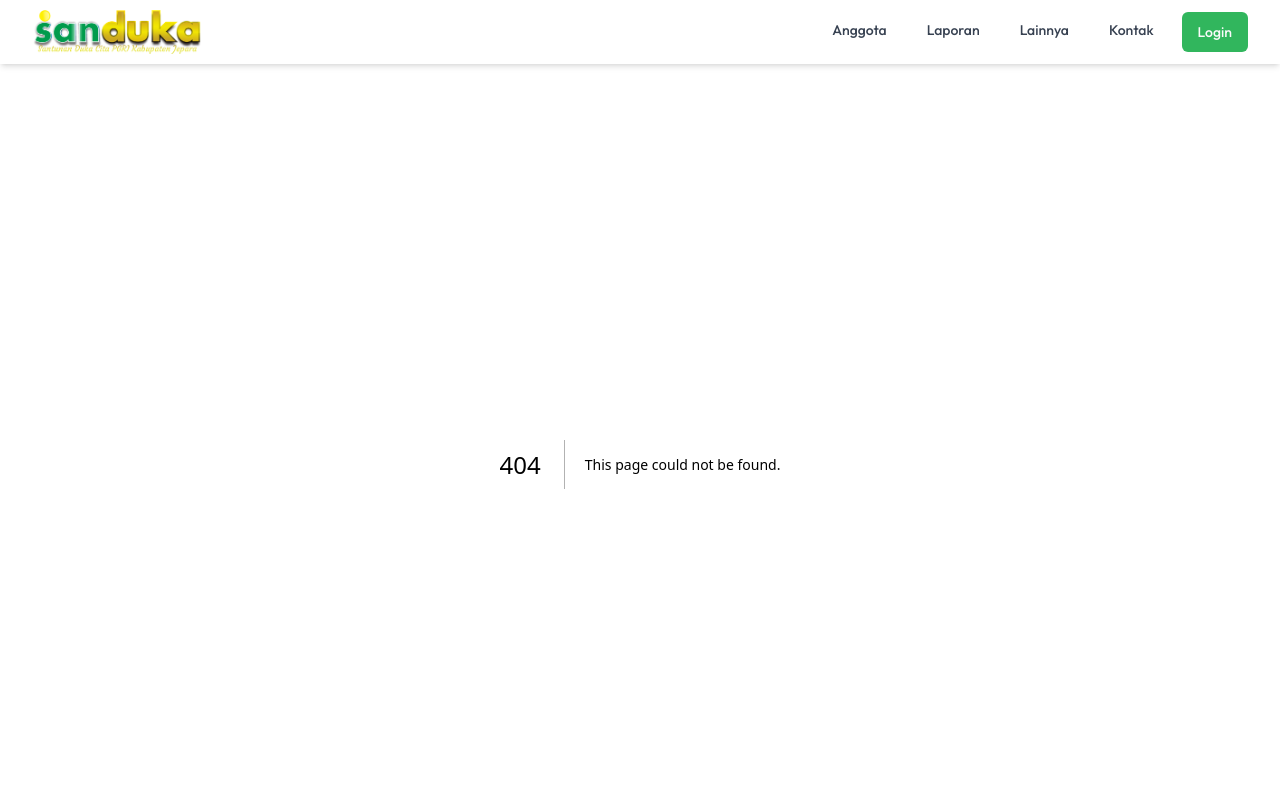
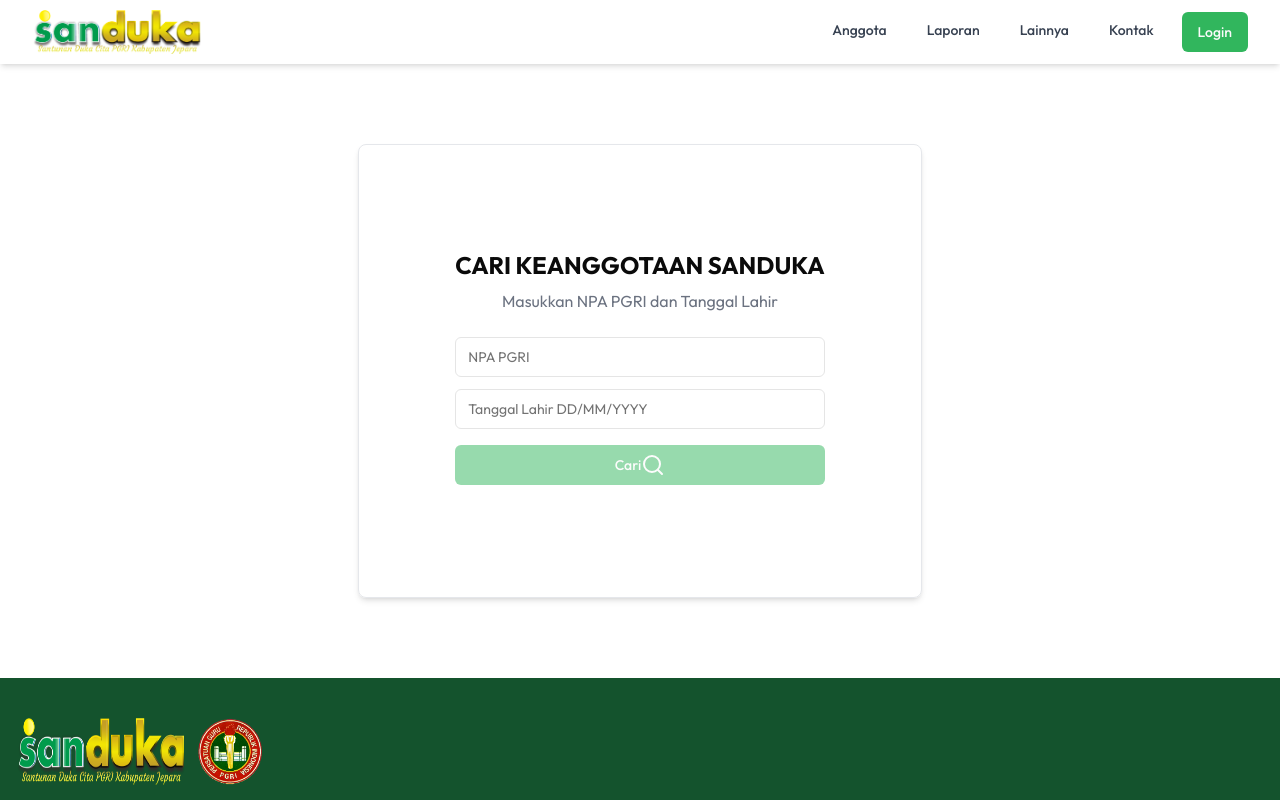
Before and after one commit to praditya19/sanduka-fe, a Next.js app: page /cari-anggota in a window 1280 px wide. Before the commit this address had no page. Shown: the top 800 px of the page. Built offline with nearby package versions, Linux system fonts and the light colour scheme.

Commit message:
done feature cari anggota

```diff
--- /dev/null
+++ b/app/(auth)/cari-anggota/page.jsx
@@ -0,0 +1,97 @@
+"use client";
+import React, { useState } from "react";
+import { Input } from "@/components/ui/input";
+import { Button } from "@/components/ui/button";
+import {
+  Alert,
+  AlertDescription,
+  AlertTitle,
+} from "@/components/ui/alert";
+import Link from "next/link";
+import { LoaderIcon, Search, AlertCircle } from "lucide-react";
+
+const members = [
+  { npa: "12345", dob: "01/01/1980", name: "John Doe" },
+  { npa: "67890", dob: "15/07/1975", name: "Jane Smith" },
+  { npa: "01070", dob: "01/07/2004", name: "Nanda DK" },
+  // Add more members as needed
+];
+
+function CariAnggota() {
+  const [npa, setNpa] = useState("");
+  const [dob, setDob] = useState("");
+  const [loader, setLoader] = useState(false);
+  const [memberData, setMemberData] = useState(null);
+  const [error, setError] = useState("");
+
+  const onSearch = async () => {
+    setLoader(true);
+    setTimeout(() => {
+      setLoader(false);
+      const member = members.find(
+        (m) => m.npa === npa && m.dob === dob
+      );
+      if (member) {
+        setMemberData(member);
+        setError("");
+      } else {
+        setMemberData(null);
+        setError("Data Anggota Tidak Ditemukan");
+      }
+    }, 2000);
+  };
+
+  return (
+    <div className="flex items-baseline justify-center my-20">
+      <div className="flex flex-col items-center justify-center p-24 border border-gray-200 rounded-lg shadow-md">
+        <h2 className="font-bold text-2xl mt-2">CARI KEANGGOTAAN SANDUKA</h2>
+        <h2 className="text-gray-500 mt-2">
+          Masukkan NPA PGRI dan Tanggal Lahir
+        </h2>
+        <div className="w-full max-w-xl mt-6">
+          <Input
+            placeholder="NPA PGRI"
+            value={npa}
+            onChange={(e) => setNpa(e.target.value)}
+          />
+          <Input
+            placeholder="Tanggal Lahir DD/MM/YYYY"
+            className="mt-3"
+            value={dob}
+            onChange={(e) => setDob(e.target.value)}
+          />
+          <Button
+            onClick={onSearch}
+            disabled={!npa || !dob || loader}
+            className="w-full mt-4"
+          >
+            {loader ? <LoaderIcon className="animate-spin mr-2" /> : "Cari "} <Search />
+          </Button>
+        </div>
+        <div className="mt-4 w-full max-w-xl">
+          {error && (
+            <Alert variant="destructive">
+              <AlertCircle className="h-4 w-4" />
+              <div>
+                <AlertTitle>{error}</AlertTitle>
+                <AlertDescription>
+                  NPA dan Tanggal Lahir Salah.
+                </AlertDescription>
+              </div>
+            </Alert>
+          )}
+          {memberData && (
+            <div className="p-4 border border-green-200 rounded-lg shadow-md">
+              <h3 className="font-bold text-lg">Data Anggota:</h3>
+              <p><strong>Nama:</strong> {memberData.name}</p>
+              <p><strong>NPA PGRI:</strong> {memberData.npa}</p>
+              <p><strong>Tanggal Lahir:</strong> {memberData.dob}</p>
+            </div>
+          )}
+        </div>
+      </div>
+    </div>
+  );
+}
+
+export default CariAnggota;
--- a/app/_components/Header.jsx
+++ b/app/_components/Header.jsx
@@ -73,7 +73,7 @@ const Header = () => {
                 {isOpenDropdown === "anggota" && (
                   <ul className="absolute left-0 mt-2 w-48 bg-white border rounded-md shadow-lg z-50">
                     <li className="block px-4 py-2 text-gray-700 hover:bg-gray-100">
-                      <Link href="/data-anggota">Cari Anggota</Link>
+                      <Link href="/cari-anggota">Cari Anggota</Link>
                     </li>
                     <li className="block px-4 py-2 text-gray-700 hover:bg-gray-100">
                       <Link href="/data-anggota">Data Anggota</Link>
@@ -158,7 +158,7 @@ const Header = () => {
               {isOpenDropdown === "anggota" && (
                 <ul className="relative mt-2 w-full bg-white border rounded-md shadow-lg z-50">
                   <li className="block px-4 py-2 text-gray-700 hover:bg-gray-100">
-                    <Link href="/data-anggota">Cari Anggota</Link>
+                    <Link href="/cari-anggota">Cari Anggota</Link>
                   </li>
                   <li className="block px-4 py-2 text-gray-700 hover:bg-gray-100">
                     <Link href="/data-anggota">Data Anggota</Link>
```
Also changed, not shown: 1 other file (tests, documents, lock files or other folders).
